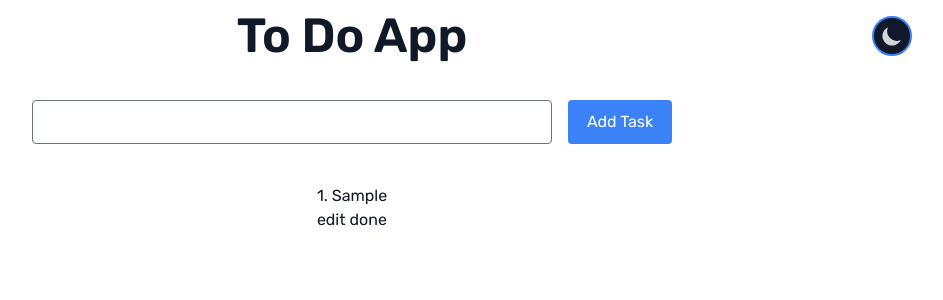
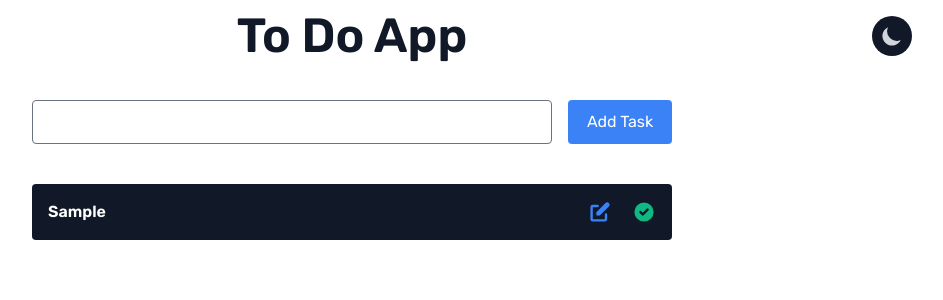
Before and after one commit to moinulmoin/task-tracker-app, a React (Vite) app: page / in a window 1280 px wide. Both pictures are taken after typing "Sample" into the empty fields and a click on the button "Add Task". Shown: the top 300 px of the page, without its empty margins (288-1231 px from the left). Built offline with nearby package versions, Linux system fonts and the light colour scheme.

Commit message:
added style in todos

```diff
--- a/src/App.tsx
+++ b/src/App.tsx
@@ -6,7 +6,7 @@ import { ThemeProvider } from './context/ThemeContext';
 function App() {
 	return (
 		<ThemeProvider>
-			<div className='absolute right-0 top-0 mr-4 mt-4 md:mr-20 w-10 h-10 bg-gray-900 dark:bg-white border-2 border-solid border-blue-500 rounded-full flex justify-center items-center'>
+			<div className='absolute right-0 top-0 mr-4 mt-4 md:mr-20 w-10 h-10 bg-gray-900 dark:bg-white rounded-full flex justify-center items-center'>
 				<ThemeToggle />
 			</div>
 			<div className='h-screen bg-white text-gray-900 dark:bg-gray-900 dark:text-white'>
--- a/src/components/AddTask.tsx
+++ b/src/components/AddTask.tsx
@@ -8,13 +8,12 @@ type inputRef = {
 
 function AddTask() {
 	const inputRef: inputRef = useRef(null);
-	const { state, dispatch } = useGlobalState();
+	const { dispatch } = useGlobalState();
 	const handleAddTodo = (e: React.SyntheticEvent) => {
 		e.preventDefault();
 		const newTodo = {
 			id: nanoid(),
 			name: inputRef.current.value,
-			position: ++state.position,
 		};
 		dispatch({ type: 'NEW_TODO', payload: newTodo });
 		inputRef.current.value = '';
--- a/src/components/ThemeToggle.tsx
+++ b/src/components/ThemeToggle.tsx
@@ -9,6 +9,7 @@ const ThemeToggle = () => {
 		<div className='transition duration-500 ease-in-out rounded-full p-2'>
 			{theme === 'dark' ? (
 				<SunIcon
+					role='button'
 					onClick={() =>
 						setTheme(theme === 'dark' ? 'light' : 'dark')
 					}
@@ -16,6 +17,7 @@ const ThemeToggle = () => {
 				/>
 			) : (
 				<MoonIcon
+					role='button'
 					onClick={() =>
 						setTheme(theme === 'dark' ? 'light' : 'dark')
 					}
--- a/src/components/Todo.tsx
+++ b/src/components/Todo.tsx
@@ -1,14 +1,19 @@
+import { CheckCircleIcon, PencilAltIcon } from '@heroicons/react/solid';
 import React from 'react';
 
-function Todo({ todoName, position }: { todoName: string; position: number }) {
+function Todo({ todoName }: { todoName: string; position: number }) {
 	return (
-		<li className="space-between">
-			<p>
-				<span className="position">{position}.</span> {todoName}
-			</p>
-			<div className="btn-group">
-				<button className="edit-btn mr-1">edit</button>
-				<button className="delete-btn">done</button>
+		<li className='flex justify-between gap-10 dark:bg-white dark:text-gray-900 bg-gray-900 text-white font-semibold py-4 px-4 rounded'>
+			<p>{todoName}</p>
+			<div className='flex gap-5'>
+				<PencilAltIcon
+					role='button'
+					className='text-blue-500 w-6 h-6'
+				/>
+				<CheckCircleIcon
+					role='button'
+					className='text-green-500 w-6 h-6'
+				/>
 			</div>
 		</li>
 	);
--- a/src/components/Todos.tsx
+++ b/src/components/Todos.tsx
@@ -5,8 +5,10 @@ import Todo from './Todo';
 function Todos() {
 	const { state } = useGlobalState();
 	return (
-		<ul>
-			{state.todos.length === 0 && <li> Yoo! Nothing to do 🔥🔥</li>}
+		<ul className='w-6/12'>
+			{state.todos.length === 0 && (
+				<li className='text-center'> Yoo! Nothing to do 🔥🔥</li>
+			)}
 			{state.todos.length > 0 &&
 				state.todos.map((todo) => (
 					<Todo
--- a/src/context/globalState.tsx
+++ b/src/context/globalState.tsx
@@ -2,7 +2,6 @@ import React, { useContext, useReducer } from 'react';
 
 type state = {
 	todos: todo[];
-	position: number;
 };
 type action = {
 	type: string;
@@ -20,7 +19,6 @@ interface StateProviderProps {
 
 const initialState: state = {
 	todos: [],
-	position: 0,
 };
 
 const reducer = (state: typeof initialState, action: action) => {
```
